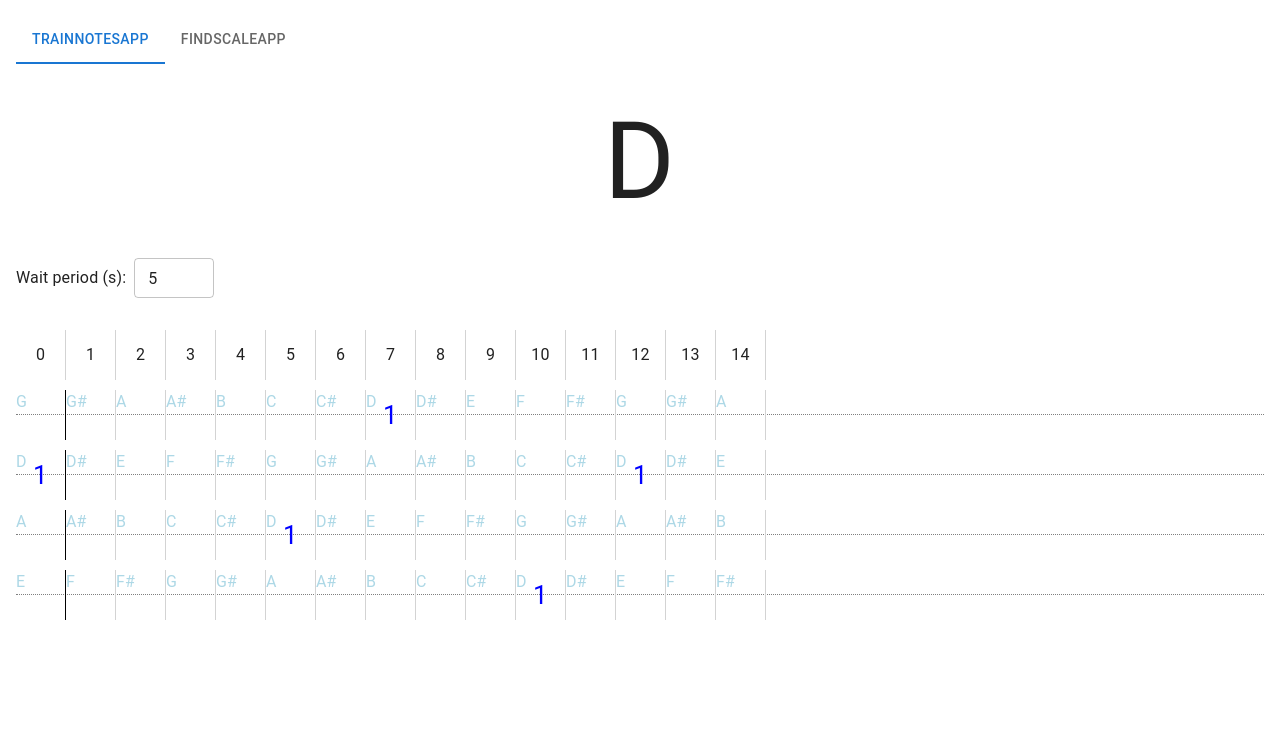
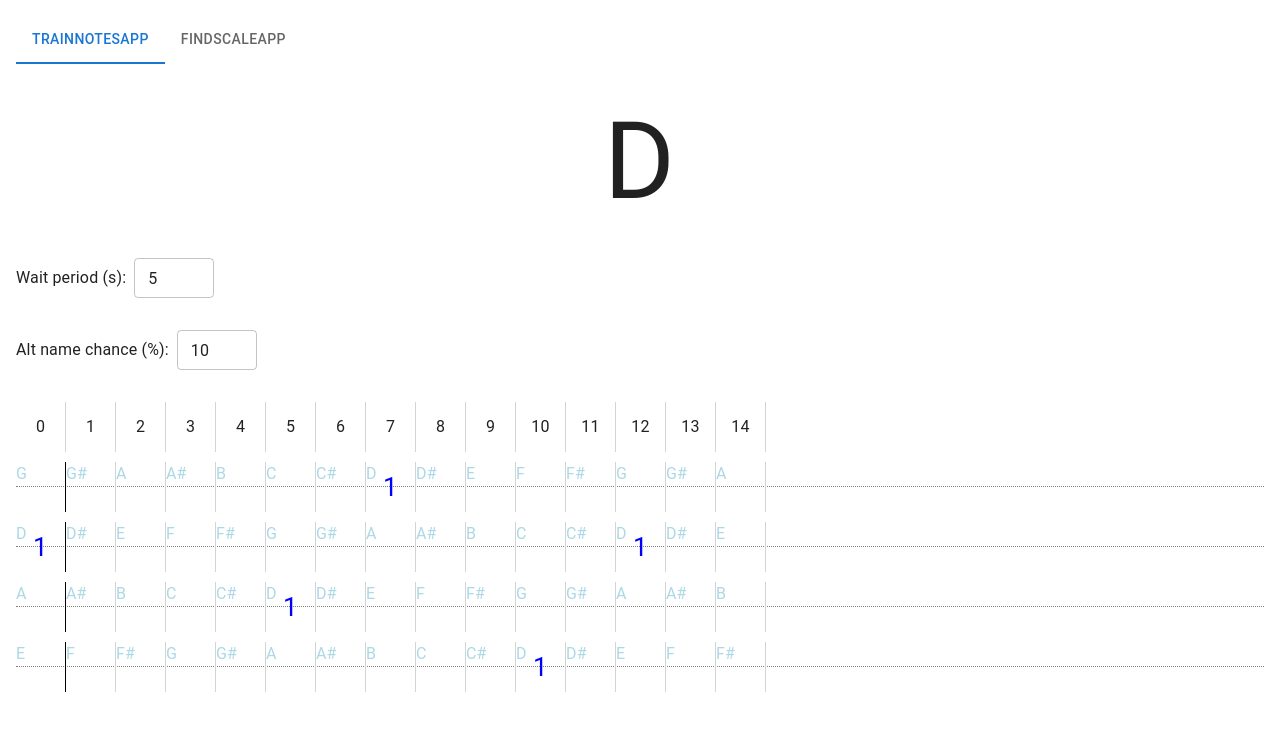
Before and after one commit to karudo/bass-notes, a React (Vite) app: page /train-notes in a window 1280 px wide. Shown: the top 730 px of the page. Built offline with nearby package versions, Linux system fonts and the light colour scheme.

Commit message:
Add configurable chance for alternate note names

```diff
--- a/src/TrainNotes.tsx
+++ b/src/TrainNotes.tsx
@@ -19,6 +19,7 @@ function wait(s: number): Promise<void> {
 export function TrainNotesApp(): JSX.Element {
   const [note, setNote] = useState(randomNote());
   const [altName, setAltName] = useState(false);
+  const [altChance, setAltChance] = useState(10);
   const [show, setShow] = useState('note');
   const [waitSeconds, setWaitSeconds] = useState(5);
   useEffect(() => {
@@ -31,7 +32,7 @@ export function TrainNotesApp(): JSX.Element {
             break;
           }
           setNote(note);
-          setAltName(Math.random() < 0.1);
+          setAltName(Math.random() < altChance / 100);
           setShow('note');
           await wait(waitSeconds);
           if (!isRunning) {
@@ -45,7 +46,7 @@ export function TrainNotesApp(): JSX.Element {
     return () => {
       isRunning = false;
     };
-  }, [waitSeconds]);
+  }, [waitSeconds, altChance]);
   return (
     <Stack>
       <Typography
@@ -62,6 +63,19 @@ export function TrainNotesApp(): JSX.Element {
           inputProps={{ min: 1 }}
           value={waitSeconds}
           onChange={(e) => setWaitSeconds(Number(e.target.value))}
+          sx={{ width: 80 }}
+        />
+      </Stack>
+      <Stack direction="row" alignItems="center" sx={{ p: 2 }}>
+        <Typography sx={{ mr: 1 }}>Alt name chance (%):</Typography>
+        <TextField
+          type="number"
+          size="small"
+          inputProps={{ min: 1, max: 100 }}
+          value={altChance}
+          onChange={(e) =>
+            setAltChance(Math.max(1, Math.min(100, Number(e.target.value))))
+          }
           sx={{ width: 80 }}
         />
       </Stack>
```
